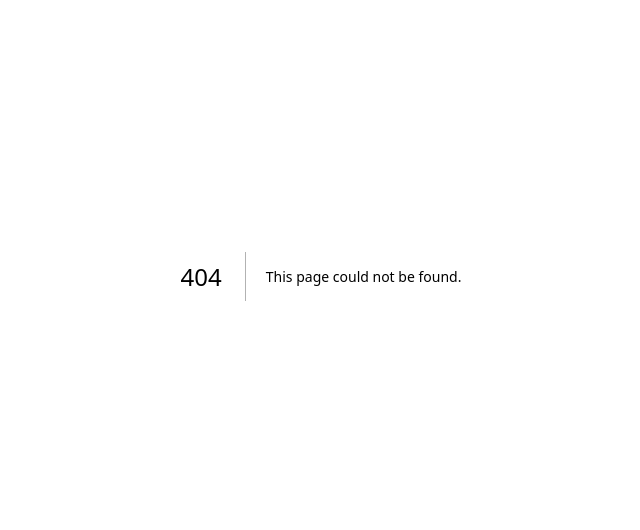
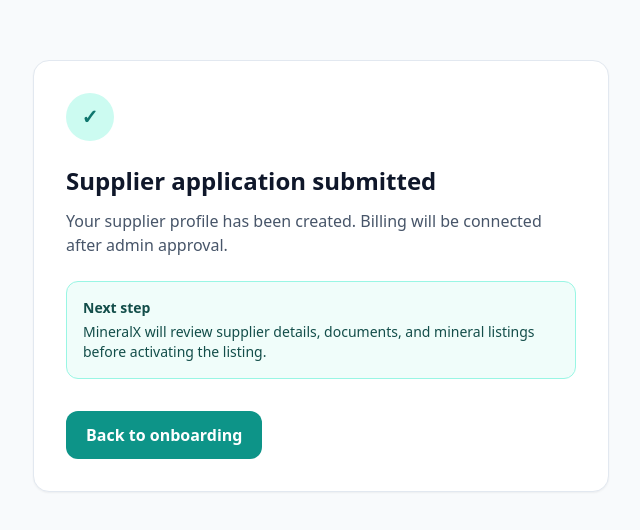
Before and after one commit to hanudixit/Mineral1x, a Next.js app: page /supplier/billing in a window 1280 px wide. Before the commit this address had no page. Shown: the part 124-654 px from the top of the page, without its empty margins (319-959 px from the left). Built offline with nearby package versions, Linux system fonts and the light colour scheme.

Commit message:
Add supplier billing confirmation page

```diff
--- /dev/null
+++ b/app/supplier/billing/page.tsx
@@ -0,0 +1,35 @@
+import Link from "next/link";
+
+export default function SupplierBillingPage() {
+  return (
+    <main className="min-h-screen bg-slate-50 flex items-center justify-center px-4">
+      <div className="max-w-xl w-full rounded-2xl bg-white border border-slate-200 shadow-sm p-8">
+        <div className="rounded-full bg-teal-100 text-teal-700 w-12 h-12 flex items-center justify-center text-xl font-bold">
+          ✓
+        </div>
+
+        <h1 className="mt-6 text-2xl font-semibold text-slate-900">
+          Supplier application submitted
+        </h1>
+
+        <p className="mt-3 text-slate-600">
+          Your supplier profile has been created. Billing will be connected after admin approval.
+        </p>
+
+        <div className="mt-6 rounded-xl border border-teal-200 bg-teal-50 p-4 text-sm text-teal-900">
+          <p className="font-semibold">Next step</p>
+          <p className="mt-1">
+            MineralX will review supplier details, documents, and mineral listings before activating the listing.
+          </p>
+        </div>
+
+        <Link
+          href="/onboarding/role"
+          className="mt-8 inline-flex rounded-xl bg-teal-600 px-5 py-3 font-semibold text-white hover:bg-teal-700"
+        >
+          Back to onboarding
+        </Link>
+      </div>
+    </main>
+  );
+}
```
